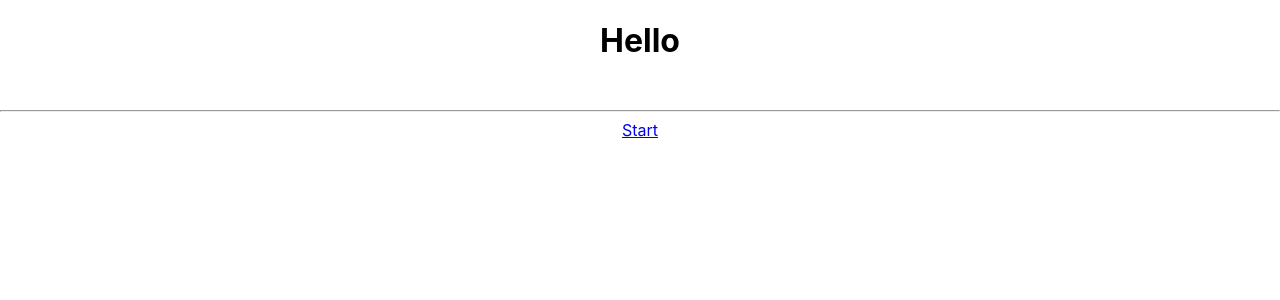
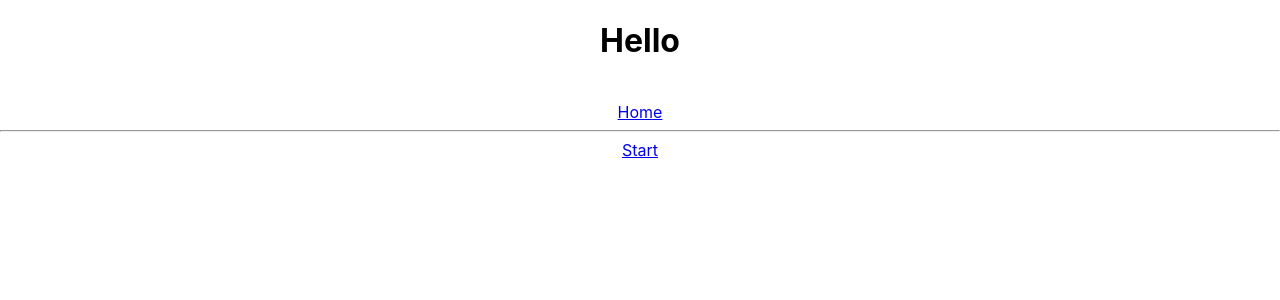
Before and after one commit to debug-entity/project-3, a React (Create React App) app: page /#/home in a window 1280 px wide. Shown: the top 300 px of the page. Built offline with nearby package versions, Linux system fonts and the light colour scheme.

Commit message:
Fixed the start link and added a home link in nav

```diff
--- a/src/App.js
+++ b/src/App.js
@@ -2,7 +2,8 @@
 import React,{Component} from 'react';
 import Main from './Main';
 import Header from './Nav'
-import {Route,Link} from 'react-router-dom'
+import Home from './Home'
+import {Route} from 'react-router-dom'
 import './App.css';
 
 class App extends Component {
@@ -13,8 +14,9 @@
 
         {/* Routes */}
       <Route path="/" component={Header}/>
-      <Route path="/main" component={Main}/>
-      <Link to="/main">Start</Link>
+      <Route  path="/main" component={Main}/>
+      <Route exact path="/home" component={Home}/>
+
 
 
 
--- /dev/null
+++ b/src/Home.js
@@ -0,0 +1,15 @@
+import React, {Component} from 'react';
+import {Link} from 'react-router-dom'
+
+class Home extends Component{
+    render(){
+        return(
+            <div>
+       <Link to="/main">Start</Link>
+
+            </div>
+        )
+    }
+}
+
+export default Home
--- a/src/Nav.js
+++ b/src/Nav.js
@@ -1,5 +1,5 @@
 import React from 'react';
-
+import {Link} from "react-router-dom";
 
 
 
@@ -10,6 +10,8 @@
     return(
         <header>
             <h1>Hello</h1><br/>
+            <Link to="/home">Home</Link>
+
             <hr/>
         </header>
     )
```
Also changed, not shown: src/Home.css (added).
